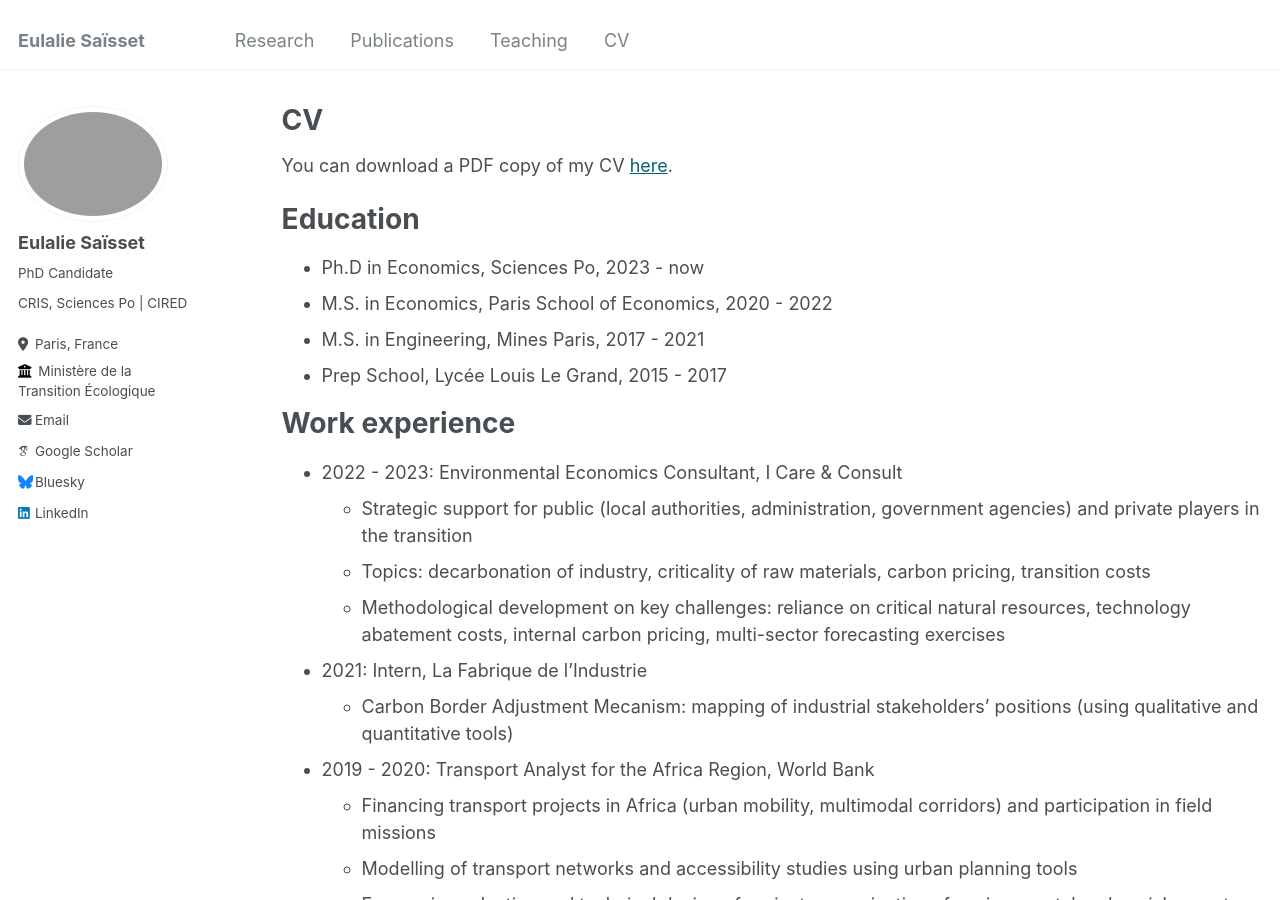
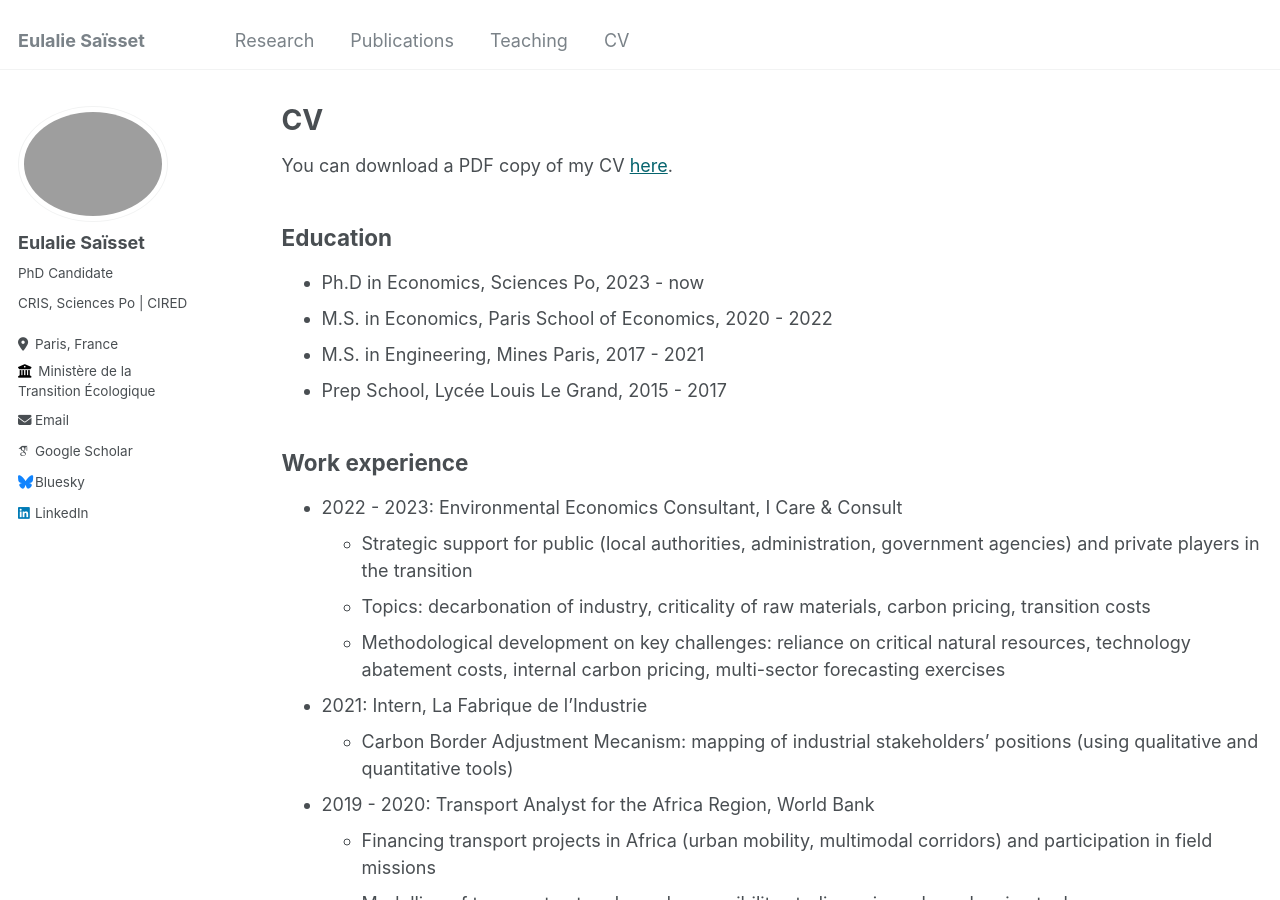
Before and after one commit to eulaliesaisset/eulaliesaisset.github.io, a Jekyll site: the page built from _pages/cv.md, in a window 1280 px wide and 900 px high. Built offline with Jekyll 4.4.1, drawn with Linux system fonts in a browser that asks for light colours; some web fonts are replaced.

Commit message:
Change structure of cv

```diff
--- a/_pages/cv.md
+++ b/_pages/cv.md
@@ -11,15 +11,13 @@ redirect_from:
 
 You can download a PDF copy of my CV [here](/files/Academic_CV_Eulalie_Saïsset.pdf).
 
-Education
-======
+## Education
 * Ph.D in Economics, Sciences Po, 2023 - now
 * M.S. in Economics, Paris School of Economics, 2020 - 2022
 * M.S. in Engineering, Mines Paris, 2017 - 2021
 * Prep School, Lycée Louis Le Grand, 2015 - 2017
 
-Work experience
-======
+## Work experience
 * 2022 - 2023: Environmental Economics Consultant, I Care & Consult
   * Strategic support for public (local authorities, administration, government agencies) and private players in the transition
   * Topics: decarbonation of industry, criticality of raw materials, carbon pricing, transition costs
@@ -33,8 +31,7 @@ Work experience
   * Modelling of transport networks and accessibility studies using urban planning tools
   * Economic evaluation and technical design of projects, examination of environmental and social aspects
 
-Research experience
-======
+## Research experience
 * 2021 - 2022: Master thesis in Economics
   * ’The Carbon Bubble: how big is it and who owns it? Methods and estimates for Europe’
   * Paris School of Economics
@@ -50,30 +47,27 @@ Research experience
   * Centre Automatique et Systèmes, Mines Paris
   * Advisor: Florent Di Meglio
 
-Publications
-======
+## Publications
   <ul>{% for post in site.publications reversed %}
     {% include archive-single-cv.html %}
   {% endfor %}</ul>
 
-Teaching
-======
-## Current
+## Teaching
+### Current
 - Fall 2024: Co-Instructor, _Ecological Accounting for Net-Zero Cities: Carbon and Soil cross-case analysis GETEC master’s program_, Urban School, Sciences Po
 - Fall 2024: Instructor, _Data & Statistics_, Masters in International Business and Sustainability, Sciences Po
 
-## Past
+### Past
 - Fall 2021: Guest instructor, _European carbon pricing policies_, One-day training module, Masters in Engineering (Major in Sociology), Mines Paris
 - 2018 - 2019: Teaching Assistant, _Engineering Sciences_, Preparation of students of PCSI class for the oral examinations of the grandes écoles, Lycée Saint-Louis
 - 2011 - 2019: Teacher, _Mathematics & Physics_, Tutoring from middle school to bachelor level with numerous students for one-off courses or support over several years
 
-## Trainings
+### Trainings
 - 2022 - 2023: Trainer, _Training on transition challenges_, Teaching environmental consultants, French administrative staff and company directors among I Care & Consult clients on transition issues (carbon pricing, natural resources, carbon footprint, industrial transition)
 - 2022: Trainer, _La Fresque de la finance_,Development and roll-out
 - 2021 - now: Trainer, _La Fresque du climat_, Facilitator in French and English; roll-out at the Paris School of Economics
 
-Skills
-======
+## Skills
 * Computer Skills: R, Python, Java, Excel, ArcGIS, QGIS, LATEX, Notion
 * Languages: French (native), English (fluent), German (intermediate), Spanish (notions)
 * Other trainings: Carbon footprint official training (Association Bilan Carbone), Gender equality in the workplace (Companieros)
```
